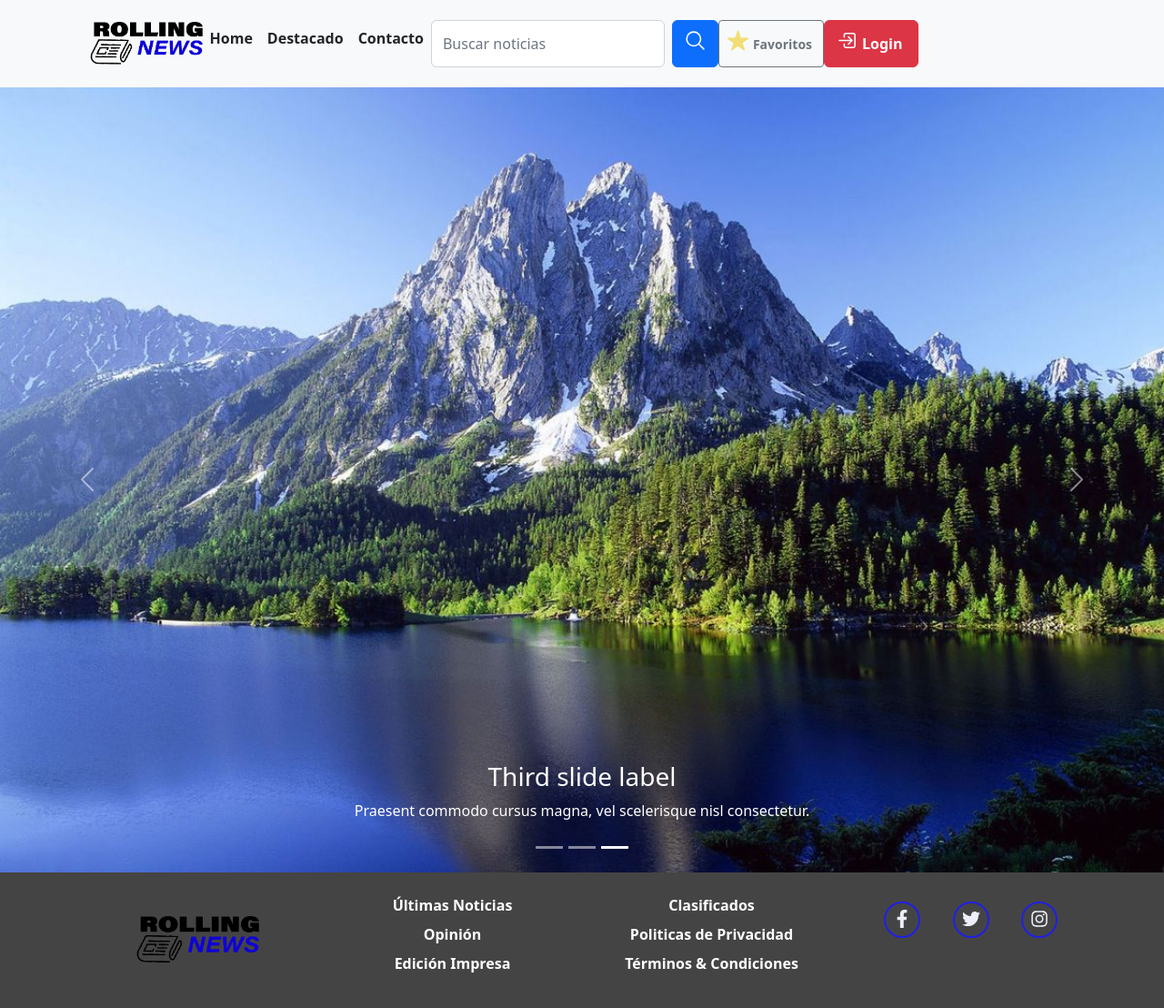
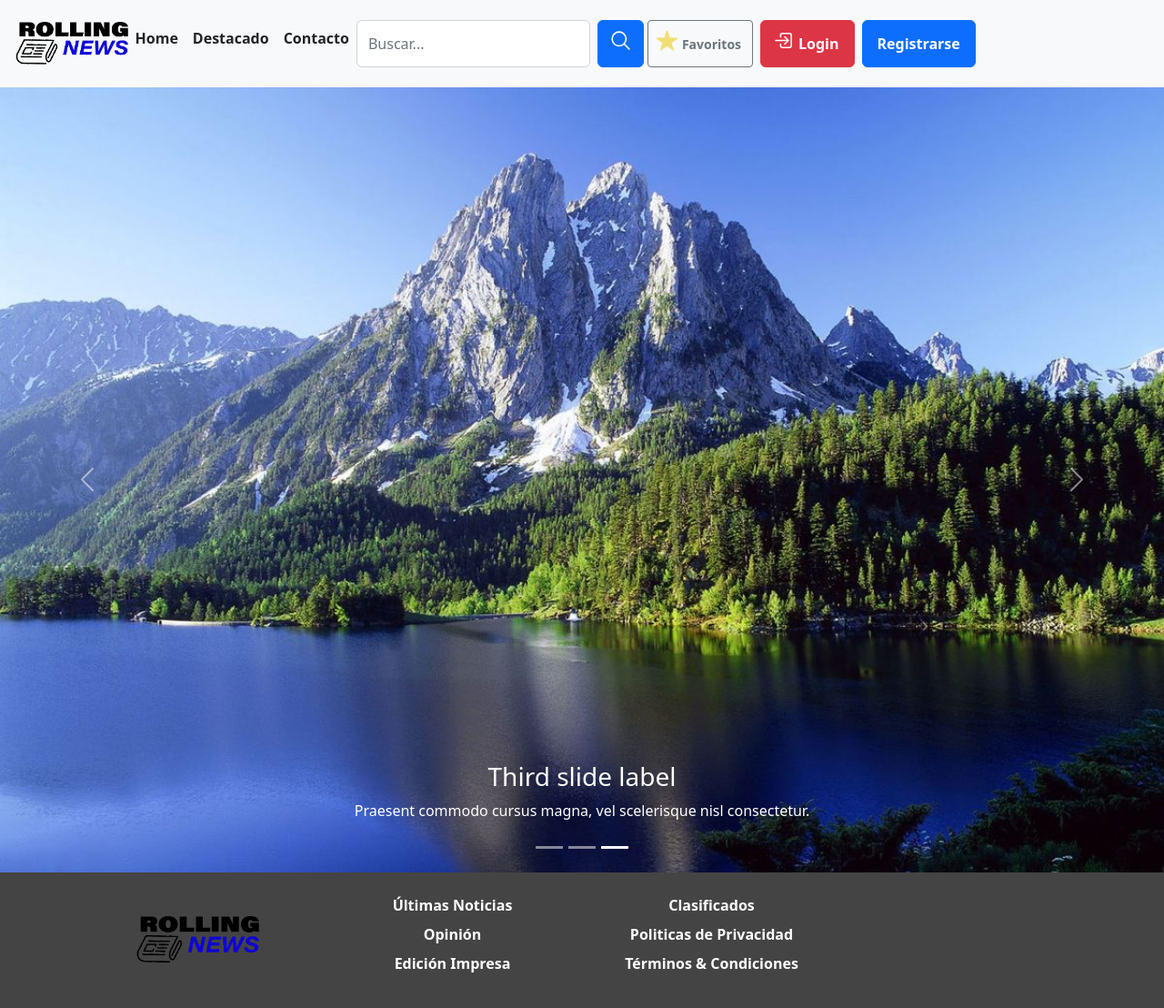
Before and after one commit to nicosalasaraoz/Blog_Noticias, a React (Create React App) app: page / in a window 1280 px wide. Shown: the top 1108 px of the page at 91% size. Built offline with nearby package versions, Linux system fonts and the light colour scheme.

Commit message:
agregando botones navbar

```diff
--- a/src/Components/Footer.js
+++ b/src/Components/Footer.js
@@ -1,6 +1,6 @@
 import React from "react";
-import {Link} from 'react-router-dom';
-import { FaFacebookF, FaTwitter, FaInstagram } from "react-icons/fa";
+import { Link } from "react-router-dom";
+// import { FaFacebookF, FaTwitter, FaInstagram } from "react-icons/fa";
 
 const Footer = () => {
   return (
@@ -9,35 +9,93 @@ const Footer = () => {
         <footer className="mt-auto bg-footer py-4 text-white">
           <div className="container">
             <nav className="row">
-            <Link to='/' className="col-12 col-md-4 col-lg-3 d-flex aling-items-center justify-content-center">
-              <img src="../images/logo.png" className="mx-2 my-4 m-4" height="70" alt="logo"/>
+              <Link
+                to="/"
+                className="col-12 col-md-4 col-lg-3 d-flex aling-items-center justify-content-center"
+              >
+                <img
+                  src="../images/logo.png"
+                  className="mx-2 my-4 m-4"
+                  height="70"
+                  alt="logo"
+                />
               </Link>
               <ul className="col-12 col-md-4 col-lg-3 list-unstyled text-center">
-              <li className="mb-2"><Link to='/error' className="fw-bold text-white" style={{textDecoration:"none"}}>Últimas Noticias</Link></li>
-              <li className="mb-2"><Link to='/error' className="fw-bold text-white" style={{textDecoration:"none"}}>Opinión</Link></li>
-              <li className="mb-2"><Link to='/error' className="fw-bold text-white" style={{textDecoration:"none"}}>Edición Impresa</Link></li>
+                <li className="mb-2">
+                  <Link
+                    to="/error"
+                    className="fw-bold text-white"
+                    style={{ textDecoration: "none" }}
+                  >
+                    Últimas Noticias
+                  </Link>
+                </li>
+                <li className="mb-2">
+                  <Link
+                    to="/error"
+                    className="fw-bold text-white"
+                    style={{ textDecoration: "none" }}
+                  >
+                    Opinión
+                  </Link>
+                </li>
+                <li className="mb-2">
+                  <Link
+                    to="/error"
+                    className="fw-bold text-white"
+                    style={{ textDecoration: "none" }}
+                  >
+                    Edición Impresa
+                  </Link>
+                </li>
               </ul>
               <ul className="col-12 col-md-4 col-lg-3 list-unstyled text-center">
-              <li className="mb-2"><Link to='/error' className="fw-bold text-white" style={{textDecoration:"none"}}>Clasificados</Link></li>
-              <li className="mb-2"><Link to='/error' className="fw-bold text-white" style={{textDecoration:"none"}}>Politicas de Privacidad</Link></li>
-              <li className="mb-2"><Link to='/error' className="fw-bold text-white" style={{textDecoration:"none"}}>Términos & Condiciones</Link></li>
+                <li className="mb-2">
+                  <Link
+                    to="/error"
+                    className="fw-bold text-white"
+                    style={{ textDecoration: "none" }}
+                  >
+                    Clasificados
+                  </Link>
+                </li>
+                <li className="mb-2">
+                  <Link
+                    to="/error"
+                    className="fw-bold text-white"
+                    style={{ textDecoration: "none" }}
+                  >
+                    Politicas de Privacidad
+                  </Link>
+                </li>
+                <li className="mb-2">
+                  <Link
+                    to="/error"
+                    className="fw-bold text-white"
+                    style={{ textDecoration: "none" }}
+                  >
+                    Términos & Condiciones
+                  </Link>
+                </li>
               </ul>
               <ul className="col-12 col-md-12 col-lg-3 list-unstyled">
                 <li className="mb-2 fw-bold"></li>
                 <li className="d-flex justify-content-evenly">
-                <Link to='/error' className="icono-footer text-center">
-                <FaFacebookF /></Link>
-                <Link to='/error' className="icono-footer text-center">
-                <FaTwitter /></Link>
-                <Link to='/error' className="icono-footer text-center">
-                <FaInstagram /></Link>
+                  {/* <Link to="/error" className="icono-footer text-center">
+                    <FaFacebookF />
+                  </Link>
+                  <Link to="/error" className="icono-footer text-center">
+                    <FaTwitter />
+                  </Link>
+                  <Link to="/error" className="icono-footer text-center">
+                    <FaInstagram />
+                  </Link> */}
                 </li>
               </ul>
             </nav>
           </div>
         </footer>
       </div>
-
     </>
   );
 };
--- a/src/Components/NavbarMain.js
+++ b/src/Components/NavbarMain.js
@@ -8,10 +8,13 @@ const NavbarMain = () => {
   const handleClose = () => setShow(false);
   const handleShow = () => setShow(true);
 
+  const [registro, setRegistro] = useState(false);
+
+  const handleCerrar = () => setShow(false);
+  const handleMostrar = () => setShow(true);
   return (
     <>
-      <Navbar bg="light" expand="lg" className="d-flex">
-        <Container>
+      <Navbar bg="light" expand="lg" className="d-flex justify-content-around">
         <Link to="/">
           <img
             src="./images/logo.png"
@@ -22,7 +25,7 @@ const NavbarMain = () => {
         </Link>
         <Navbar.Toggle aria-controls="basic-navbar-nav" />
         <Navbar.Collapse id="basic-navbar-nav">
-            <Nav className="me-auto">
+          <Nav className="">
             <Nav.Link className="text-dark" href="#home">
               <b>Home</b>
             </Nav.Link>
@@ -32,10 +35,11 @@ const NavbarMain = () => {
             <Nav.Link className="text-dark" href="#pricing">
               <b>Contacto</b>
             </Nav.Link>
+            <div className="d-flex justify-content-start">
               <Form className="d-flex">
                 <Form.Control
                   type="search"
-                  placeholder="Buscar noticias"
+                  placeholder="Buscar..."
                   className="me-2"
                   aria-label="Search"
                 />
@@ -50,7 +54,7 @@ const NavbarMain = () => {
               </Form>
               <Button
                 variant="outline-secondary"
-                className="d-flex align-items-center mx-0"
+                className="d-flex align-items-center mx-1"
                 size="sm"
               >
                 <div className="icono-fav">
@@ -62,7 +66,7 @@ const NavbarMain = () => {
               </Button>
               <Button
                 variant="danger"
-                className="d-flex align-items-center mx-0"
+                className="d-flex align-items-center mx-1"
                 onClick={handleShow}
               >
                 <div className="icono-login">
@@ -72,9 +76,18 @@ const NavbarMain = () => {
                   <b>Login</b>
                 </p>
               </Button>
+              <Button
+                variant="primary"
+                className="mx-1"
+                onClick={handleMostrar}
+              >
+                <p className="m-1">
+                  <b>Registrarse</b>
+                </p>
+              </Button>
+            </div>
           </Nav>
         </Navbar.Collapse>
-        </Container>
       </Navbar>
 
       <Modal show={show} onHide={handleClose}>
@@ -114,6 +127,54 @@ const NavbarMain = () => {
           </Button>
         </Modal.Footer>
       </Modal>
+
+      {/* MODAL REGISTRO */}
+
+      <Modal show={registro} onHide={handleCerrar}>
+        <Modal.Header closeButton>
+          <Modal.Title>
+            <b>Únete a Nosotros!</b>
+          </Modal.Title>
+        </Modal.Header>
+        <Container>
+          <Form>
+            <Form.Group className="mb-3" controlId="formBasicEmail">
+              <Form.Label>Ingresa tu Nombre y Apellido</Form.Label>
+              <Form.Control type="email" placeholder="Roberto Sanchez" />
+              <Form.Text className="text-muted">
+                We'll never share your email with anyone else.
+              </Form.Text>
+            </Form.Group>
+
+            <Form.Group className="mb-3" controlId="formBasicEmail">
+              <Form.Label>Ingresa tu email</Form.Label>
+              <Form.Control type="email" placeholder="rollingFan@gmail.com" />
+              <Form.Text className="text-muted">
+                We'll never share your email with anyone else.
+              </Form.Text>
+            </Form.Group>
+
+            <Form.Group className="mb-3" controlId="formBasicPassword">
+              <Form.Label>Contraseña</Form.Label>
+              <Form.Control
+                type="password"
+                placeholder="Nunca compartas tu contraseña"
+              />
+              <Form.Text className="text-muted">
+                We'll never share your email with anyone else.
+              </Form.Text>
+            </Form.Group>
+          </Form>
+        </Container>
+        <Modal.Footer>
+          <Button variant="secondary" onClick={handleClose}>
+            Close
+          </Button>
+          <Button variant="primary" onClick={handleClose}>
+            Save Changes
+          </Button>
+        </Modal.Footer>
+      </Modal>
     </>
   );
 };
```
Lines whose indentation alone changed are shown as unchanged.
